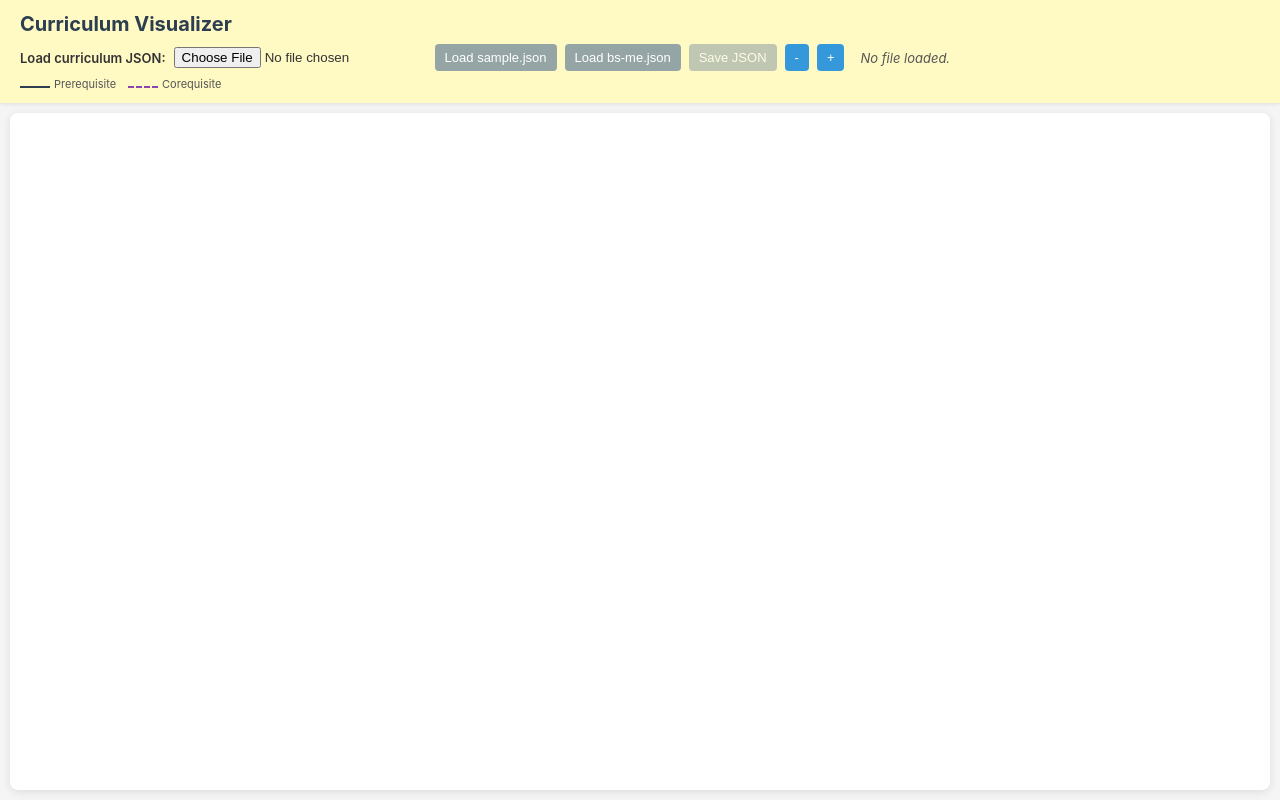
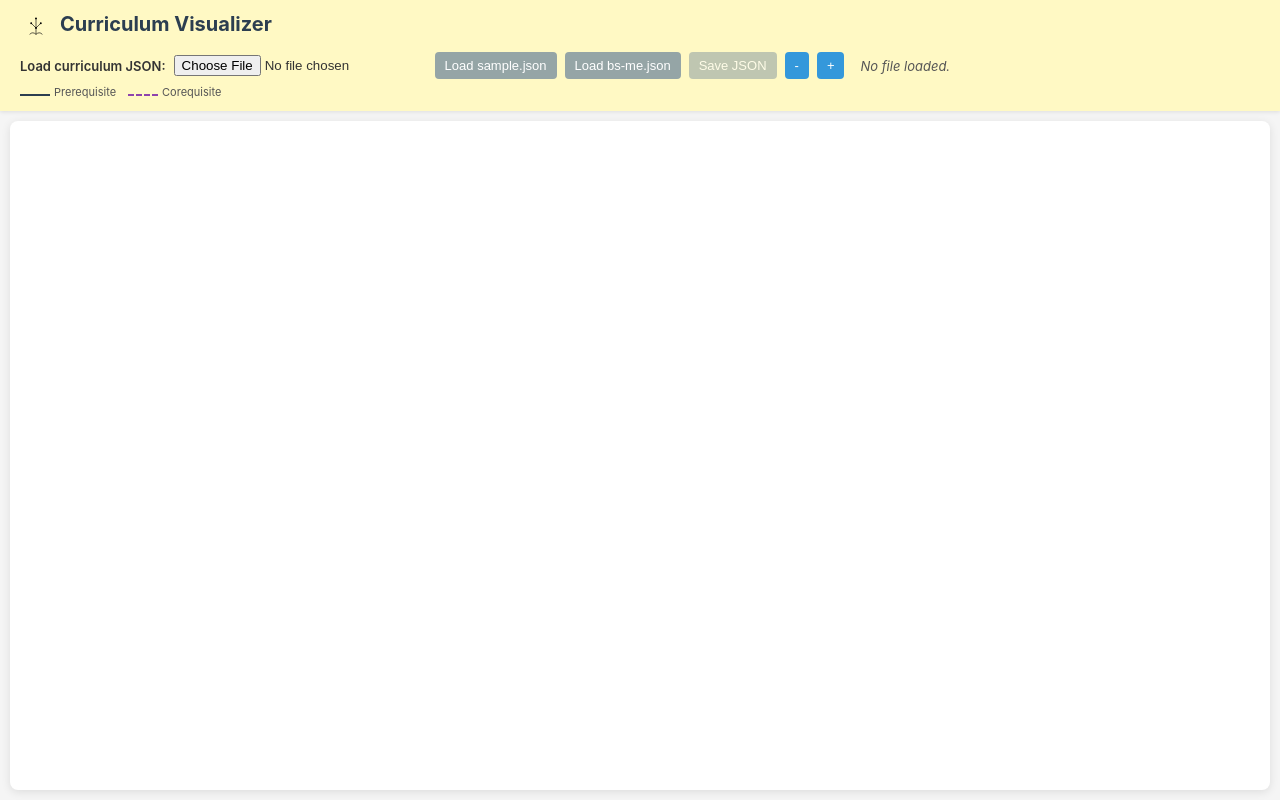
Before and after one commit to eschiebel/curricula, a Preact app: page / in a window 1280 px wide. Built offline with nearby package versions, Linux system fonts and the light colour scheme.

Commit message:
add an icon

```diff
--- a/index.html
+++ b/index.html
@@ -2,9 +2,28 @@
 <html lang="en">
   <head>
     <meta charset="UTF-8" />
-    <link rel="icon" type="image/svg+xml" href="/vite.svg" />
+    <link rel="icon" type="image/svg+xml" href="/curricula.svg" />
     <meta name="viewport" content="width=device-width, initial-scale=1.0" />
     <title>curricula</title>
+    <!--
+    <link rel="apple-touch-icon" sizes="57x57" href="/apple-icon-57x57.png">
+<link rel="apple-touch-icon" sizes="60x60" href="/apple-icon-60x60.png">
+<link rel="apple-touch-icon" sizes="72x72" href="/apple-icon-72x72.png">
+<link rel="apple-touch-icon" sizes="76x76" href="/apple-icon-76x76.png">
+<link rel="apple-touch-icon" sizes="114x114" href="/apple-icon-114x114.png">
+<link rel="apple-touch-icon" sizes="120x120" href="/apple-icon-120x120.png">
+<link rel="apple-touch-icon" sizes="144x144" href="/apple-icon-144x144.png">
+<link rel="apple-touch-icon" sizes="152x152" href="/apple-icon-152x152.png">
+<link rel="apple-touch-icon" sizes="180x180" href="/apple-icon-180x180.png">
+<link rel="icon" type="image/png" sizes="192x192"  href="/android-icon-192x192.png">
+<link rel="icon" type="image/png" sizes="32x32" href="/favicon-32x32.png">
+<link rel="icon" type="image/png" sizes="96x96" href="/favicon-96x96.png">
+<link rel="icon" type="image/png" sizes="16x16" href="/favicon-16x16.png">
+<link rel="manifest" href="/manifest.json">
+<meta name="msapplication-TileColor" content="#ffffff">
+<meta name="msapplication-TileImage" content="/ms-icon-144x144.png">
+<meta name="theme-color" content="#ffffff">
+-->
   </head>
   <body>
     <div id="app"></div>
--- a/package.json
+++ b/package.json
@@ -3,6 +3,7 @@
 	"private": true,
 	"version": "0.0.0",
 	"type": "module",
+	"homepage": "https://eschiebel.github.io/curricula",
 	"scripts": {
 		"dev": "vite",
 		"build": "tsc -b && vite build",
@@ -14,7 +15,9 @@
 		"format": "biome format --write .",
 		"lint": "biome lint .",
 		"check": "biome check .",
-		"typecheck": "tsc --noEmit"
+		"typecheck": "tsc --noEmit",
+		"predeploy": "npm run check && npm run build",
+		"deploy": "gh-pages -d dist"
 	},
 	"dependencies": {
 		"cytoscape": "^3.33.1",
--- a/src/index.css
+++ b/src/index.css
@@ -19,6 +19,18 @@ body {
 	background: #fff9c4;
 	box-shadow: 0 1px 4px rgba(0, 0, 0, 0.1);
 	z-index: 1;
+}
+
+.top-bar-title {
+	display: flex;
+	align-items: center;
+	gap: 8px;
+	margin-bottom: 8px;
+}
+
+.top-bar-logo {
+	width: 32px;
+	height: 32px;
 }
 
 .top-bar h1 {
@@ -75,15 +87,13 @@ button:disabled {
 	background: #ffffff;
 	border-radius: 8px;
 	box-shadow: 0 2px 10px rgba(0, 0, 0, 0.1);
-	overflow: auto;
+	overflow: hidden;
 }
 
 #graph-cyto {
 	display: block;
 	width: 100%;
 	height: 100%;
-	min-width: 800px;
-	min-height: 600px;
 }
 
 .legend {
--- a/src/renderer/CurriculumApp.tsx
+++ b/src/renderer/CurriculumApp.tsx
@@ -129,7 +129,14 @@ export function CurriculumApp() {
 	return (
 		<div className="app-shell">
 			<div className="top-bar">
-				<h1>Curriculum Visualizer</h1>
+				<div className="top-bar-title">
+					<img
+						src="/curricula.svg"
+						alt="Curricula logo"
+						className="top-bar-logo"
+					/>
+					<h1>Curriculum Visualizer</h1>
+				</div>
 				<div className="controls">
 					<label htmlFor="file-input">Load curriculum JSON:</label>
 					<input
```
Also changed, not shown: public/curricula.svg (added).
